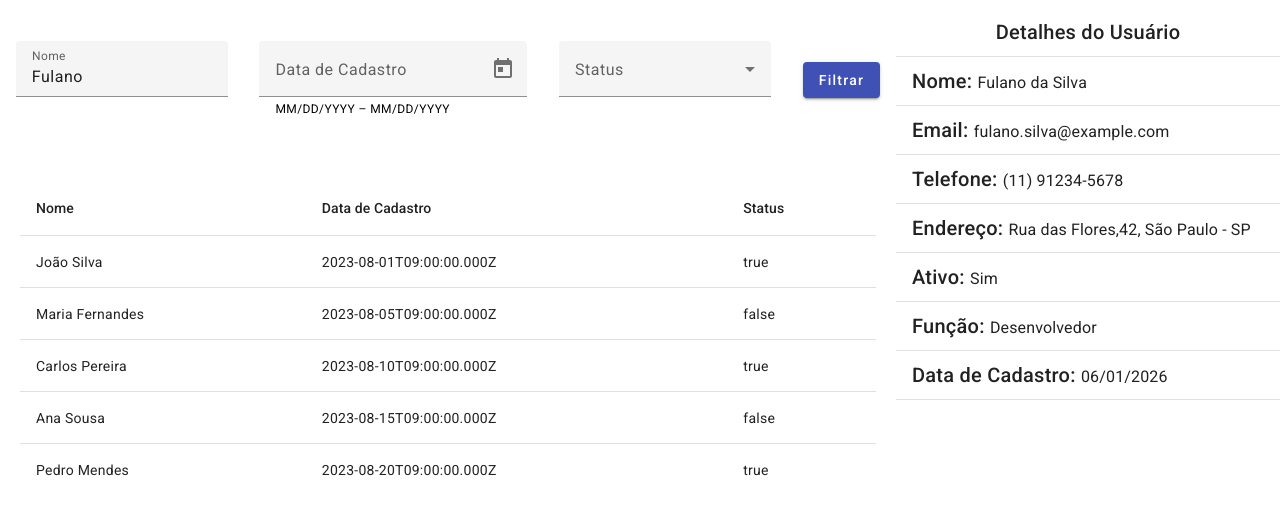
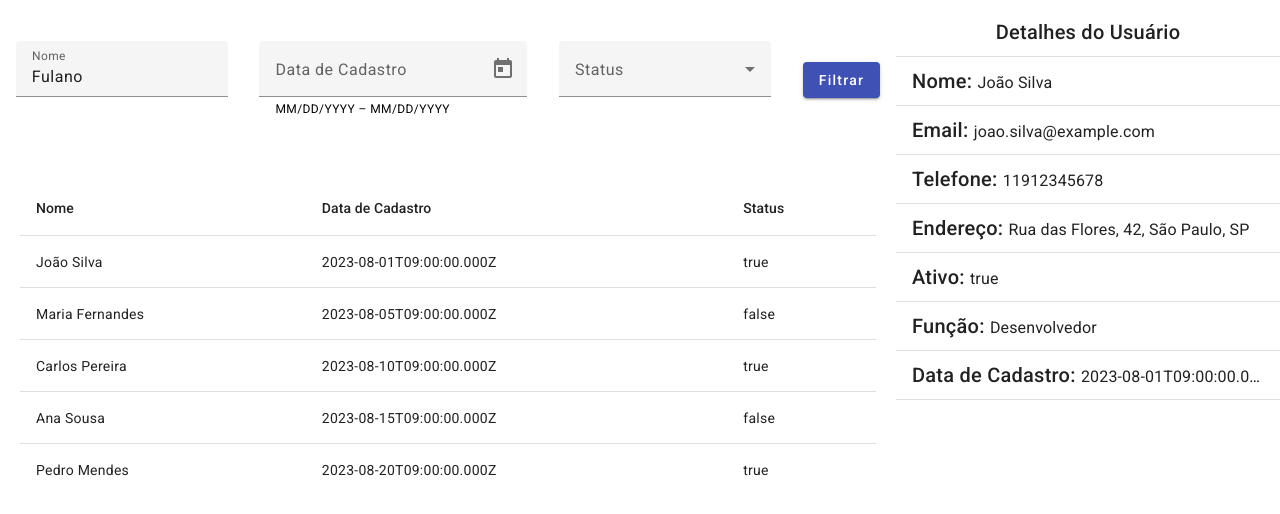
Before and after one commit to GustavoEmiliano/angular-users-filter, an Angular app: page / in a window 1280 px wide. Shown: the top 514 px of the page. Built offline with nearby package versions, Linux system fonts and the light colour scheme.

Commit message:
feat: add user data binding to user details

```diff
--- a/src/app/app.component.html
+++ b/src/app/app.component.html
@@ -11,6 +11,6 @@
   </div>
   <div class="right-div">
       <!-- Conteúdo da div direita -->
-       <app-user-details></app-user-details>
+       <app-user-details [user]="userSelected"></app-user-details>
   </div>
 </div>
--- a/src/app/app.component.ts
+++ b/src/app/app.component.ts
@@ -1,4 +1,6 @@
 import { Component } from '@angular/core';
+import { IUser } from './interfaces/user/user.interface';
+import { UsersList } from './data/users-list';
 
 @Component({
   selector: 'app-root',
@@ -6,5 +8,5 @@ import { Component } from '@angular/core';
   styleUrl: './app.component.scss'
 })
 export class AppComponent {
-  title = 'users-filter-project';
+  userSelected :  IUser = UsersList[0];
 }
--- a/src/app/components/user-details/user-details.component.html
+++ b/src/app/components/user-details/user-details.component.html
@@ -6,37 +6,37 @@
 		<mat-divider></mat-divider>
 		<mat-list-item>
 			<span class="mat-h2">Nome: </span>
-			<span class="mat-h3">Fulano da Silva</span>
+			<span class="mat-h3">{{ user.nome }}</span>
 		</mat-list-item>
 		<mat-divider></mat-divider>
 		<mat-list-item>
 			<span class="mat-h2">Email: </span>
-			<span class="mat-h3">fulano.silva&#64;example.com</span>
+			<span class="mat-h3">{{ user.email }}</span>
 		</mat-list-item>
 		<mat-divider></mat-divider>
 		<mat-list-item>
 			<span class="mat-h2">Telefone: </span>
-			<span class="mat-h3">(11) 91234-5678</span>
+			<span class="mat-h3">{{ user.telefone }}</span>
 		</mat-list-item>
 		<mat-divider></mat-divider>
     		<mat-list-item>
 			<span class="mat-h2">Endereço: </span>
-			<span class="mat-h3">Rua das Flores,42, São Paulo - SP</span>
+			<span class="mat-h3">{{ user.endereco?.rua }}, {{ user.endereco?.numero }}, {{ user.endereco?.cidade }}, {{ user.endereco?.estado }}</span>
 		</mat-list-item>
 		<mat-divider></mat-divider>
     		<mat-list-item>
 			<span class="mat-h2">Ativo: </span>
-			<span class="mat-h3">Sim</span>
+			<span class="mat-h3">{{ user.ativo }}</span>
 		</mat-list-item>
 		<mat-divider></mat-divider>
     		<mat-list-item>
 			<span class="mat-h2">Função: </span>
-			<span class="mat-h3">Desenvolvedor</span>
+			<span class="mat-h3">{{ user.funcao }}</span>
 		</mat-list-item>
 		<mat-divider></mat-divider>
     		<mat-list-item>
 			<span class="mat-h2">Data de Cadastro: </span>
-			<span class="mat-h3">06/01/2026</span>
+			<span class="mat-h3">{{ user.dataCadastro }}</span>
 		</mat-list-item>
 		<mat-divider></mat-divider>
 	</mat-list>
--- a/src/app/components/user-details/user-details.component.ts
+++ b/src/app/components/user-details/user-details.component.ts
@@ -1,4 +1,5 @@
-import { Component } from '@angular/core';
+import { Component, Input } from '@angular/core';
+import { IUser } from '../../interfaces/user/user.interface';
 
 @Component({
   selector: 'app-user-details',
@@ -6,5 +7,5 @@ import { Component } from '@angular/core';
   styleUrl: './user-details.component.scss'
 })
 export class UserDetailsComponent {
-
+  @Input({required: true}) user: IUser = {} as IUser;
 }
```
